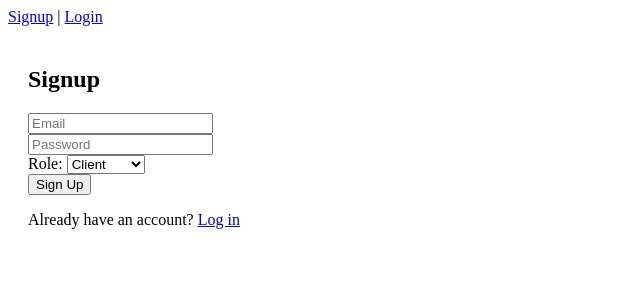
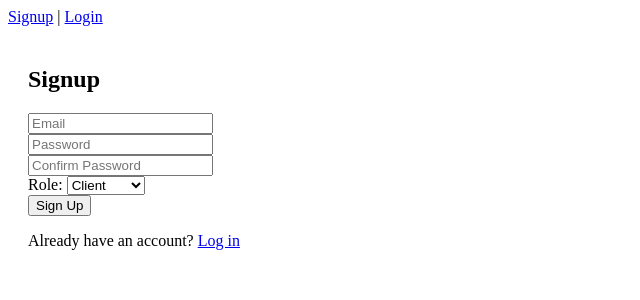
Before and after one commit to blovelace84/massage-appointment-booking-repo, a React (Vite) app in the folder massage-booking-app/: page /signup in a window 1280 px wide. Shown: the top 300 px of the page, without its empty margins (0-640 px from the left). Built offline with nearby package versions, Linux system fonts and the light colour scheme; no server answers.

Commit message:
added a new input for users to confirm password

```diff
--- a/massage-booking-app/src/components/Signup.jsx
+++ b/massage-booking-app/src/components/Signup.jsx
@@ -8,6 +8,7 @@
 const Signup = () => {
   const [email, setEmail] = useState("");
   const [password, setPassword] = useState("");
+  const [confirmPassword, setConfirmPassword] = useState("");
   const [role, setRole] = useState("client"); // default role
   const [error, setError] = useState(null);
   const navigate = useNavigate();
@@ -71,6 +72,14 @@
           required
         />
         <br />
+        <input
+          type="password"
+          placeholder="Confirm Password"
+          value={confirmPassword}
+          onChange={(e) => setConfirmPassword(e.target.value)}
+          required
+        />
+        <br />
         <label htmlFor="role">
           Role:{" "}
           <select
```
